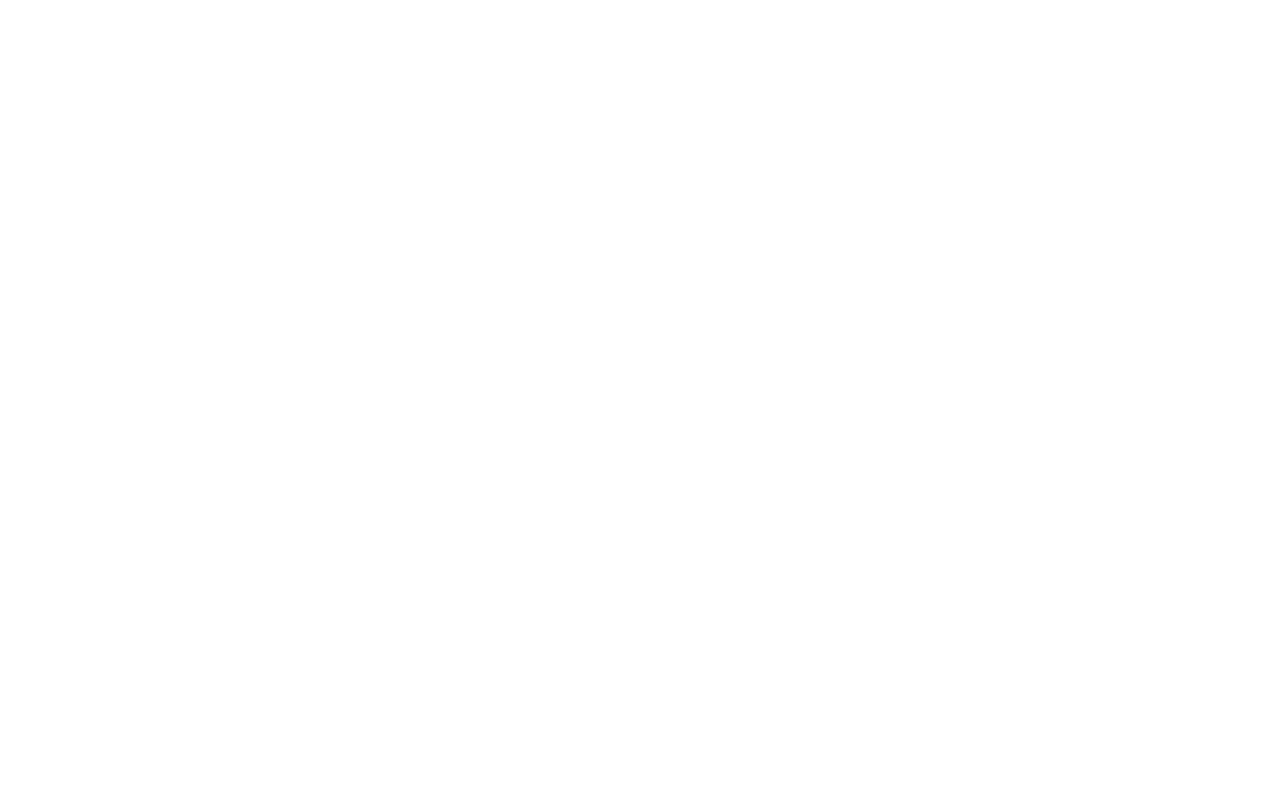
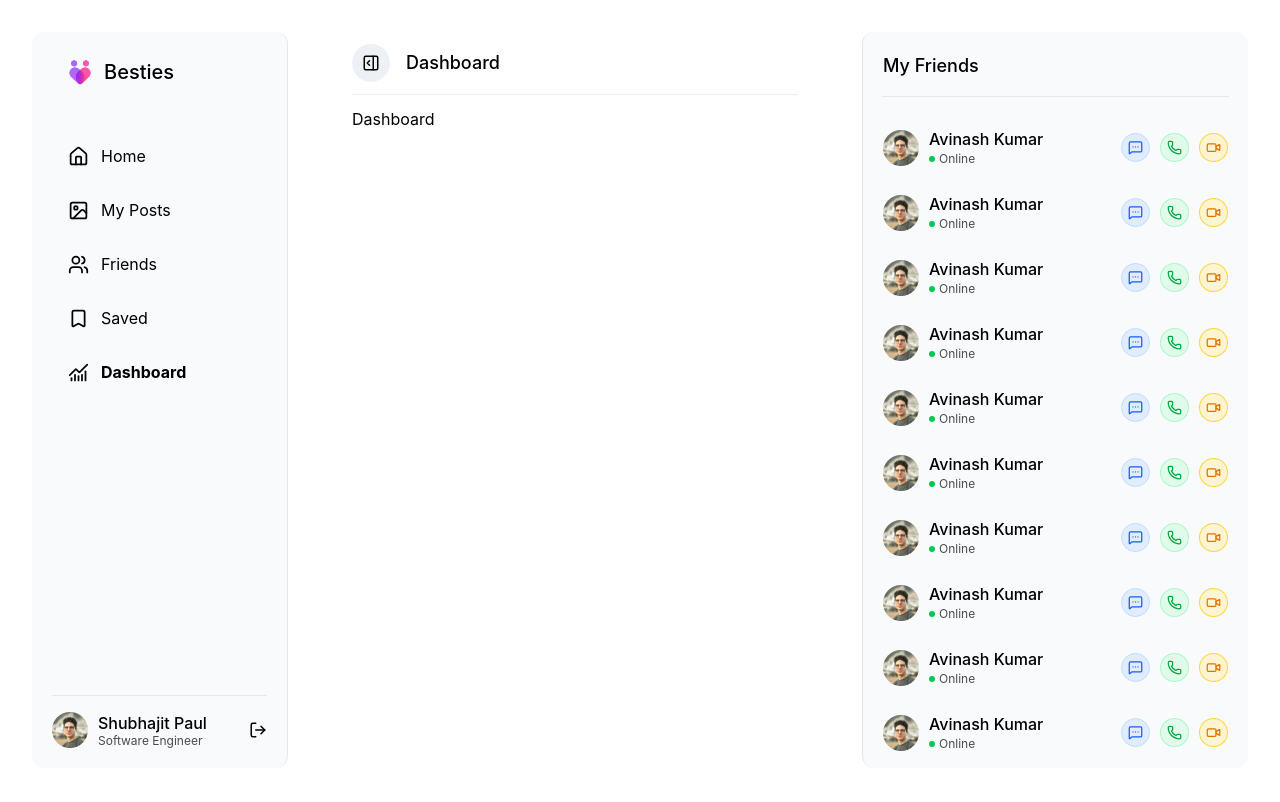
Before and after one commit to shubhajit-paul-web/besties, a React (Vite) app in the folder frontend/: page /app/dashboard in a window 1280 px wide. Before the commit this address had no page. Shown: the top 802 px of the page. Built offline with nearby package versions, Linux system fonts and the light colour scheme.

Commit message:
feat: Implement app structure with nested routes and new components for Home, MyPosts, Friends, Saved, and Dashboard

```diff
--- a/frontend/src/App.tsx
+++ b/frontend/src/App.tsx
@@ -1,17 +1,26 @@
 import { BrowserRouter, Routes, Route } from "react-router-dom"
-import Home from "./components/Home"
+import Home from "./components/app/Home"
 import Login from "./components/Login"
 import Signup from "./components/Signup"
 import Layout from "./components/app/Layout"
+import MyPosts from "./components/app/MyPosts"
+import Friends from "./components/app/Friends"
+import Saved from "./components/app/Saved"
+import Dashboard from "./components/app/Dashboard"
 
 const App = () => {
   return (
     <BrowserRouter>
       <Routes>
-        <Route path="/" element={<Home />} />
         <Route path="/login" element={<Login />} />
         <Route path="/signup" element={<Signup />} />
-        <Route path="/app" element={<Layout />} />
+        <Route path="/app" element={<Layout />}>
+          <Route path="home" element={<Home />} />
+          <Route path="my-posts" element={<MyPosts />} />
+          <Route path="friends" element={<Friends />} />
+          <Route path="saved" element={<Saved />} />
+          <Route path="dashboard" element={<Dashboard />} />
+        </Route>
       </Routes>
     </BrowserRouter>
   )
--- /dev/null
+++ b/frontend/src/components/app/Dashboard.tsx
@@ -0,0 +1,7 @@
+const Dashboard = () => {
+	return (
+		<div>Dashboard</div>
+	)
+}
+
+export default Dashboard
--- /dev/null
+++ b/frontend/src/components/app/Friends.tsx
@@ -0,0 +1,7 @@
+const Friends = () => {
+	return (
+		<div>Friends</div>
+	)
+}
+
+export default Friends
--- a/frontend/src/components/app/Layout.tsx
+++ b/frontend/src/components/app/Layout.tsx
@@ -1,49 +1,76 @@
-import { NavLink } from "react-router-dom";
+import { NavLink, Outlet, useLocation } from "react-router-dom";
 import Logo from "../shared/Logo";
-import { Bookmark, House, Image, LogOut, MessageSquareMore, Phone, Users, Video } from "lucide-react"
+import { Bookmark, ChartNoAxesCombined, House, Image, LogOut, MessageSquareMore, PanelLeftOpen, PanelRightOpen, Phone, Users, Video } from "lucide-react"
 import Avatar from "../shared/Avatar";
+import { useState } from "react";
+import bestiesLogoImg from "../../assets/besties-logo.png"
 
 const Layout = () => {
+	const { pathname } = useLocation();
+	const [isLeftSidebarOpen, setIsLeftSidebarOpen] = useState(true);
+
 	const LEFT_SIDEBAR_WIDTH = 320;
-	const RIGHT_SIDEBAR_WIDTH = 460;
-	const postsSectionDimension = {
-		width: `calc(100% - ${LEFT_SIDEBAR_WIDTH + RIGHT_SIDEBAR_WIDTH}px)`,
-		marginLeft: `${LEFT_SIDEBAR_WIDTH}px`
+	const RIGHT_SIDEBAR_WIDTH = 450;
+	const LEFT_SIDEBAR_OPEN_WIDTH = 160;
+
+	const sectionDimension = {
+		width: isLeftSidebarOpen ?
+			`calc(100% - ${LEFT_SIDEBAR_WIDTH + RIGHT_SIDEBAR_WIDTH}px)` :
+			`calc(100% - ${LEFT_SIDEBAR_OPEN_WIDTH}px)`,
+		marginLeft: isLeftSidebarOpen ? `${LEFT_SIDEBAR_WIDTH}px` : `${LEFT_SIDEBAR_OPEN_WIDTH}px`
 	}
+
 	const getNavLinkClass = ({ isActive }: { isActive: boolean }) => {
-		return `${isActive && "font-medium"} flex items-center gap-3 cursor-pointer hover:bg-white px-4 py-3 rounded-lg transition-all`
+		return `${isActive && `font-bold ${isLeftSidebarOpen || "bg-slate-200/60"}`} flex items-center gap-3 cursor-pointer hover:bg-slate-200/60 px-4 py-3 rounded-lg transition-all`
 	}
 
 	const menus = [
 		{
-			href: "/app",
-			label: "dashboard",
+			href: "/app/home",
+			label: "home",
 			icon: House
 		},
 		{
-			href: "/posts",
+			href: "/app/my-posts",
 			label: "my posts",
 			icon: Image
 		},
 		{
-			href: "/friends",
+			href: "/app/friends",
 			label: "friends",
 			icon: Users
 		},
 		{
-			href: "/saved",
+			href: "/app/saved",
 			label: "saved",
 			icon: Bookmark
+		},
+		{
+			href: "/app/dashboard",
+			label: "dashboard",
+			icon: ChartNoAxesCombined
 		}
 	]
+
+	const getPathName = () => {
+		let path = pathname.replace("/app/", "")
+		path = path.replace("-", " ")
+
+		return path;
+	}
 
 	return (
 		<div>
 			{/* Left Sidebar */}
-			<aside className={`h-full p-8 fixed top-0 left-0`} style={{ width: LEFT_SIDEBAR_WIDTH + "px" }}>
+			<aside className={`h-full p-8 fixed top-0 left-0 transition-all overflow-x-hidden`} style={{
+				width: isLeftSidebarOpen ? LEFT_SIDEBAR_WIDTH + "px" : LEFT_SIDEBAR_OPEN_WIDTH + "px"
+			}}>
 				<div className="h-full bg-slate-50 border-r border-r-slate-200 rounded-xl p-5">
 					<div className="pl-2">
-						<Logo />
+						{isLeftSidebarOpen ?
+							<Logo /> :
+							<img className="w-10 h-10 p-1" src={bestiesLogoImg} />
+						}
 					</div>
 
 					<div className="pt-10 pb-10 flex flex-col justify-between h-full">
@@ -59,24 +86,48 @@ const Layout = () => {
 											to={item.href}
 											key={index}>
 											<Icon size={21} />
-											<span className="capitalize">{item.label}</span>
+											{isLeftSidebarOpen && <span className="capitalize">{item.label}</span>}
 										</NavLink>
 									)
 								})
 							}
 						</div>
 
-						<div className="flex items-center justify-between pt-4 border-t border-t-slate-200">
-							<Avatar image="./profile-img.jpeg" title="Shubhajit Paul" subtitle={<span className="opacity-70">Software Engineer</span>} />
-							<LogOut size={18} />
+						{/* Avatar */}
+						<div>
+							<div className={`flex items-center pt-4 border-t border-t-slate-200 ${isLeftSidebarOpen ? "justify-between" : "justify-center"}`}>
+								{
+									isLeftSidebarOpen ?
+										<>
+											<Avatar image="/profile-img.jpeg" title="Shubhajit Paul" subtitle={<span className="opacity-70">Software Engineer</span>} />
+											<LogOut size={18} />
+										</> :
+										<Avatar image="/profile-img.jpeg" />
+								}
+							</div>
 						</div>
 					</div>
 				</div>
 			</aside>
 
-			{/* Posts Section */}
-			<section className="min-h-screen p-8" style={postsSectionDimension}>
-				<div className="bg-slate-100 w-full min-h-screen rounded-xl"></div>
+			{/* section */}
+			<section className="min-h-screen p-8 transition-all" style={sectionDimension}>
+				<div className="w-full min-h-screen rounded-xl">
+					<div className="flex items-center gap-4 py-3 border-b border-b-slate-200/70 mb-3">
+						{/* Sidebar toggle button */}
+						<button className="cursor-pointer bg-slate-200/60 hover:bg-slate-200 transition-all p-2.5 rounded-full" onClick={() => setIsLeftSidebarOpen(!isLeftSidebarOpen)}>
+							{isLeftSidebarOpen ?
+								<PanelRightOpen size={18} />
+								: <PanelLeftOpen size={18} />
+							}
+						</button>
+						<div className="capitalize text-lg font-medium">
+							{getPathName()}
+						</div>
+					</div>
+
+					<Outlet />
+				</div>
 			</section>
 
 			{/* Right Sidebar */}
@@ -91,7 +142,7 @@ const Layout = () => {
 							Array(20).fill(0).map(() => (
 								<div className="flex justify-between items-center py-3 px-5 rounded-lg hover:bg-slate-200/50">
 									<Avatar
-										image="./profile-img.jpeg"
+										image="/profile-img.jpeg"
 										title="Avinash Kumar"
 										subtitle={
 											<div className="flex items-center gap-1 mt-0.5">
@@ -101,6 +152,7 @@ const Layout = () => {
 										}
 									/>
 
+									{/* Actions */}
 									<div className="flex items-center gap-2.5">
 										<button className="cursor-pointer hover:border-blue-500 transition-all text-blue-600 bg-blue-100/80 border border-blue-200 rounded-full p-1.5" title="Chat">
 											<MessageSquareMore size={15} />
--- /dev/null
+++ b/frontend/src/components/app/MyPosts.tsx
@@ -0,0 +1,7 @@
+const MyPosts = () => {
+	return (
+		<div>MyPosts</div>
+	)
+}
+
+export default MyPosts
--- /dev/null
+++ b/frontend/src/components/app/Saved.tsx
@@ -0,0 +1,7 @@
+const Saved = () => {
+	return (
+		<div>Saved</div>
+	)
+}
+
+export default Saved
```
Also changed, not shown: frontend/src/components/app/Home.tsx (renamed from frontend/src/components/Home.tsx).
